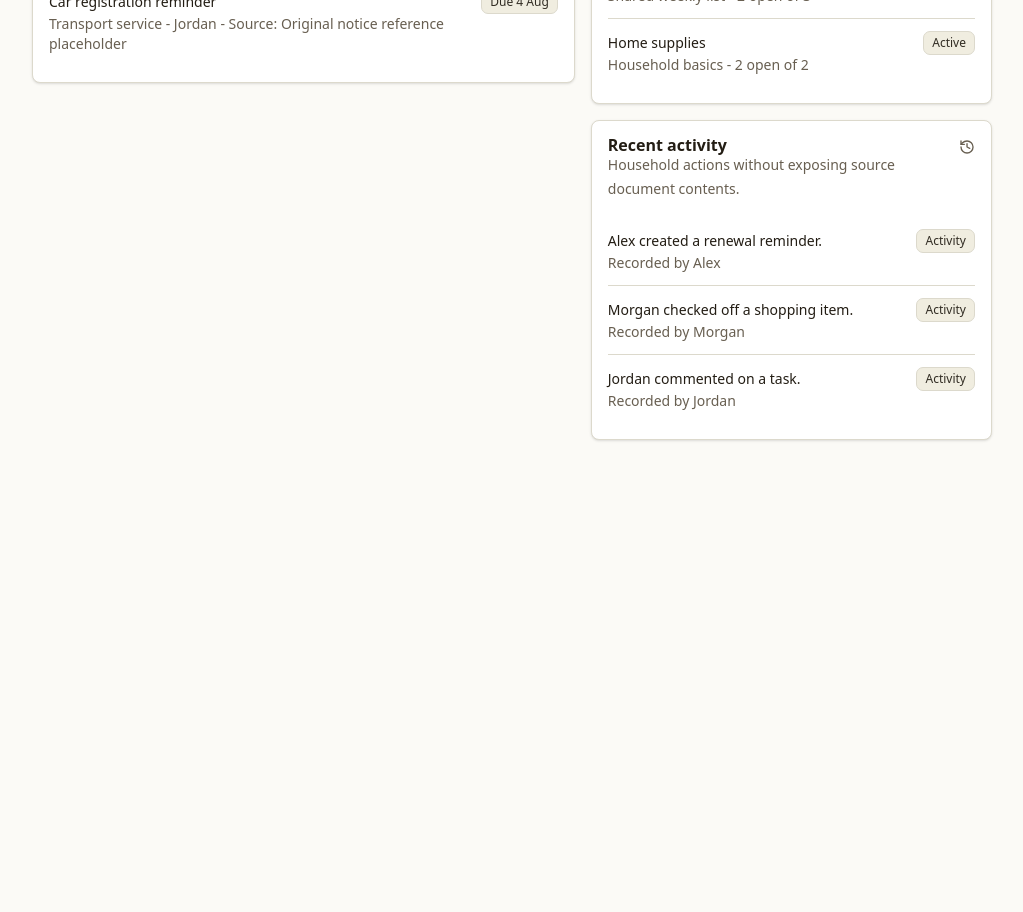
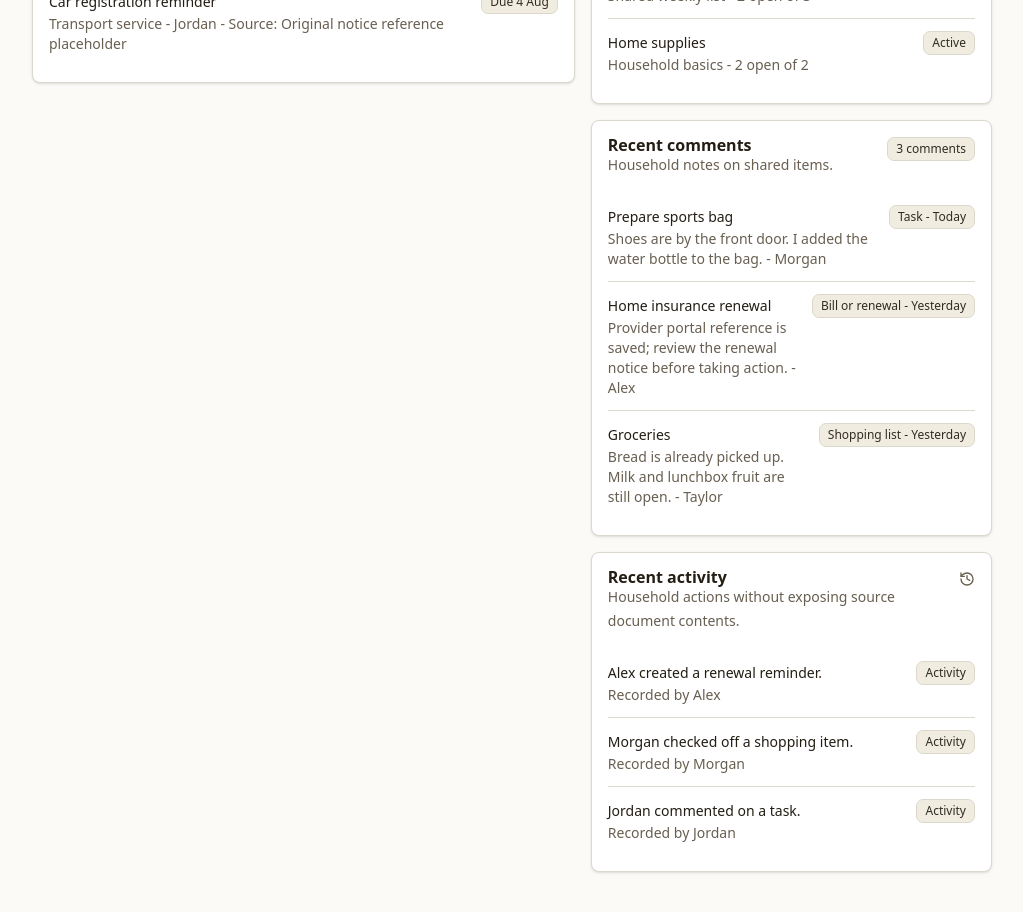
Before and after one commit to LatinMaestro/Life-Admin, a Next.js app: page / in a window 1280 px wide. Shown: the part 1140-2052 px from the top of the page, without its empty margins (256-1279 px from the left). Before the commit the page ends 1620 px from the top, so only its background shows below. Built offline with nearby package versions, Linux system fonts and the light colour scheme.

Commit message:
Show static comments on dashboard

```diff
--- a/src/app/page.tsx
+++ b/src/app/page.tsx
@@ -23,6 +23,7 @@ import {
   getCurrentHouseholdShoppingLists,
   getSourceReferenceLabel,
 } from "@/lib/demo-data";
+import { getCommentEntityLabel, getCurrentHouseholdComments } from "@/lib/collaboration-data";
 import { getCurrentHousehold, getCurrentMember, getMemberDisplayName } from "@/lib/household";
 
 export default function DashboardPage() {
@@ -32,6 +33,7 @@ export default function DashboardPage() {
   const inboxItems = getCurrentHouseholdInboxItems();
   const shoppingLists = getCurrentHouseholdShoppingLists();
   const billReminders = getCurrentHouseholdBillReminders();
+  const comments = getCurrentHouseholdComments();
   const activity = getCurrentHouseholdActivity();
   const todayAndOverdue = [...dashboardItems.overdue, ...dashboardItems.today];
   const assignedToCurrentMember = [
@@ -210,6 +212,28 @@ export default function DashboardPage() {
             <CardHeader>
               <div className="flex items-start justify-between gap-3">
                 <div>
+                  <CardTitle>Recent comments</CardTitle>
+                  <CardDescription>Household notes on shared items.</CardDescription>
+                </div>
+                <Badge>{comments.length} comments</Badge>
+              </div>
+            </CardHeader>
+            <CardContent>
+              {comments.map((comment) => (
+                <ItemRow
+                  key={comment.id}
+                  title={comment.entityTitle}
+                  detail={`${comment.body} - ${getMemberDisplayName(comment.createdByMemberId)}`}
+                  status={`${getCommentEntityLabel(comment.entityType)} - ${comment.createdAtLabel}`}
+                />
+              ))}
+            </CardContent>
+          </Card>
+
+          <Card>
+            <CardHeader>
+              <div className="flex items-start justify-between gap-3">
+                <div>
                   <CardTitle>Recent activity</CardTitle>
                   <CardDescription>Household actions without exposing source document contents.</CardDescription>
                 </div>
```
